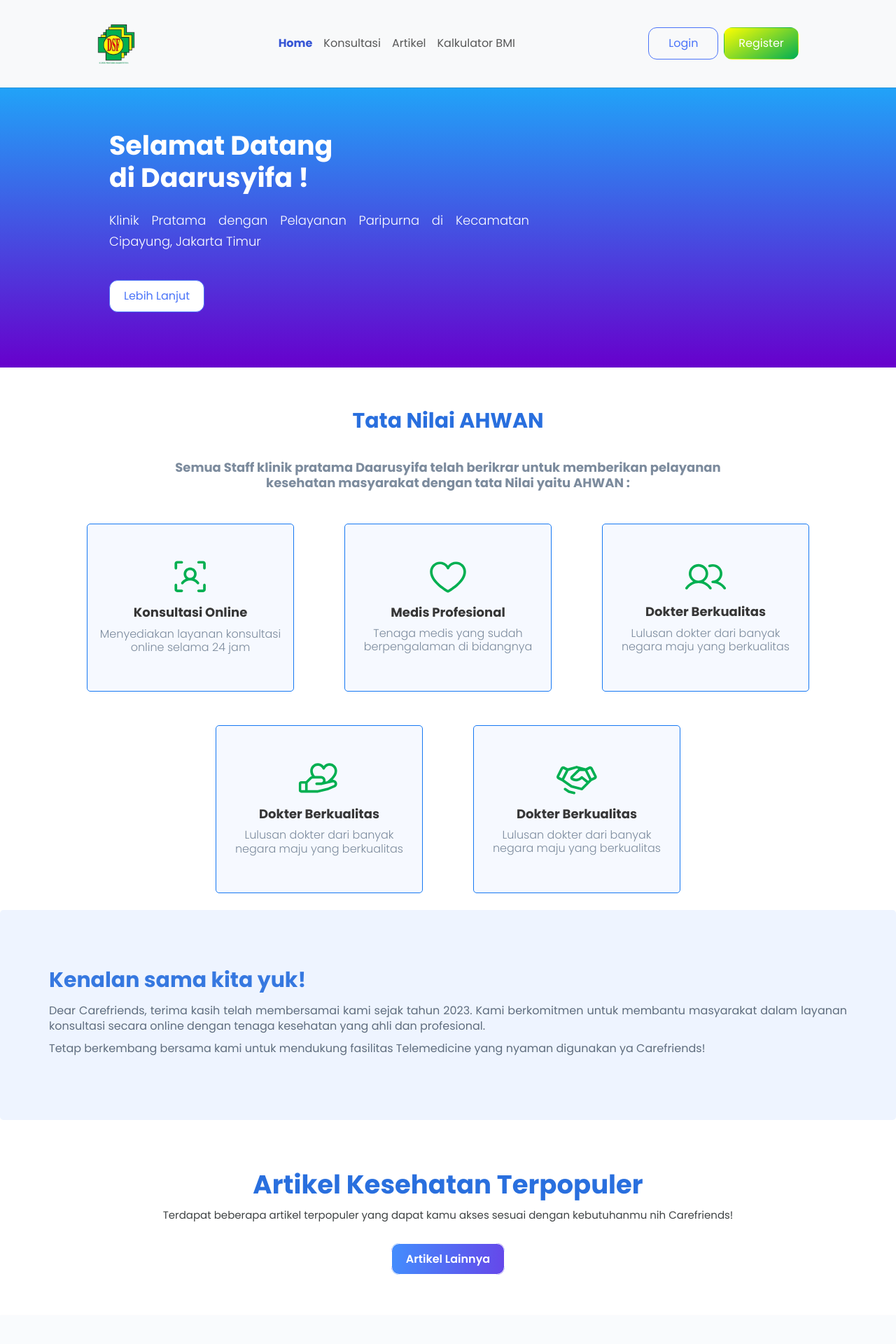
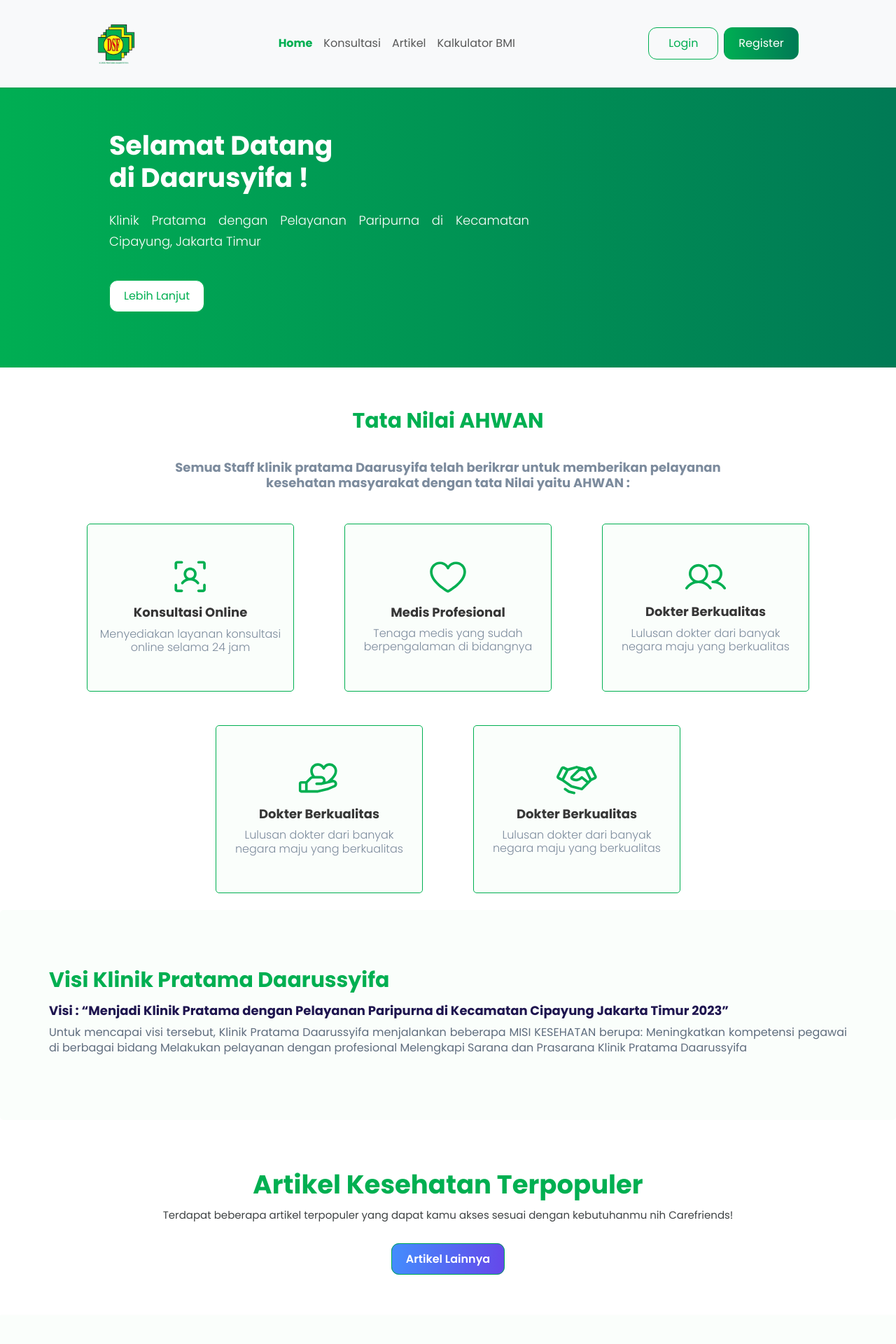
Before and after one commit to alfitosans/klinik-daarusyifa, a React (Vite) app: page / in a window 1280 px wide. Shown: the top 1920 px of the page at 70% size. Built offline with nearby package versions, Linux system fonts and the light colour scheme; no server answers.

Commit message:
update UI

```diff
--- a/src/components/Footer.jsx
+++ b/src/components/Footer.jsx
@@ -73,9 +73,9 @@
                 <div className="fw-2 d-flex flex-column gap-2">
                   <h5 className="text-carevul ">Kontak Kami</h5>
 
-                  <span className="fw-normal">Carevul@help.com </span>
+                  <span className="fw-normal">pratamadsf@gmail.com</span>
 
-                  <span>Sumatra, Indonesia</span>
+                  <span>Jl. Monumen Pancasila Sakti No.45, Jaktim</span>
                   <span>0822-8903-9601</span>
                 </div>
               </div>
--- a/src/components/Landing.jsx
+++ b/src/components/Landing.jsx
@@ -154,16 +154,17 @@
             <div className="card-introduction d-flex align-center justify-center">
               <img src={Pict2} className="Character2" alt="" />
               <div className="desc">
-                <h2>Kenalan sama kita yuk!</h2>
+                <h2>Visi Klinik Pratama Daarussyifa </h2>
+                <h5>
+                  Visi : “Menjadi Klinik Pratama dengan Pelayanan Paripurna di
+                  Kecamatan Cipayung Jakarta Timur 2023”
+                </h5>
                 <p>
-                  Dear Carefriends, terima kasih telah membersamai kami sejak
-                  tahun 2023. Kami berkomitmen untuk membantu masyarakat dalam
-                  layanan konsultasi secara online dengan tenaga kesehatan yang
-                  ahli dan profesional.
-                </p>
-                <p>
-                  Tetap berkembang bersama kami untuk mendukung fasilitas
-                  Telemedicine yang nyaman digunakan ya Carefriends!
+                  Untuk mencapai visi tersebut, Klinik Pratama Daarussyifa
+                  menjalankan beberapa MISI KESEHATAN berupa: Meningkatkan
+                  kompetensi pegawai di berbagai bidang Melakukan pelayanan
+                  dengan profesional Melengkapi Sarana dan Prasarana Klinik
+                  Pratama Daarussyifa
                 </p>
               </div>
             </div>
--- a/src/index.css
+++ b/src/index.css
@@ -1,5 +1,5 @@
 .text-carevul {
-  color: #4b74f8 !important;
+  color: rgba(0, 175, 81, 1) !important;
 }
 
 .border-carevul {
@@ -8,10 +8,11 @@
 
 .color-carevul-gradient {
   background-image: linear-gradient(
-    150deg,
-    rgba(255, 255, 1, 1),
-    rgba(0, 174, 83, 1)
+    to right,
+    rgba(0, 174, 83, 1),
+    rgba(0, 122, 85, 1)
   );
+
   /* transition-delay: 900s; */
 
   transition: 100;
@@ -19,10 +20,11 @@
 
 .color-carevul-gradient:hover {
   background-image: linear-gradient(
-    150deg,
-    rgba(255, 255, 1, 1),
-    rgba(0, 174, 83, 1)
+    to right,
+    rgba(0, 174, 83, 1),
+    rgba(0, 122, 85, 1)
   );
+
   /* border: 6px solid #3655D5; */
   box-shadow: 0px 0px 5px rgba(0, 0, 0, 0.9);
   /* height: 100px; */
@@ -30,8 +32,8 @@
 
 .banner-landing {
   background-image: linear-gradient(
-    150deg,
-    rgba(255, 255, 1, 1),
-    rgba(0, 174, 83, 1)
+    to right,
+    rgba(0, 174, 83, 1),
+    rgba(0, 122, 85, 1)
   );
 }
--- a/src/pages/ArticleLanding.jsx
+++ b/src/pages/ArticleLanding.jsx
@@ -21,7 +21,9 @@
         </Container>
       </section>
       <div className="text-center">
-        <Link to={"/articlehome"} className="logindong main-button">Artikel Lainnya</Link>
+        <Link to={"/articlehome"} className="logindong main-button">
+          Artikel Lainnya
+        </Link>
       </div>
     </>
   );
--- a/src/styles/Landing.css
+++ b/src/styles/Landing.css
@@ -110,6 +110,7 @@
 }
 
 .btn {
+  color: rgba(0, 175, 81, 1);
   min-width: 100px;
   text-align: center;
   text-decoration: none;
@@ -120,24 +121,33 @@
 }
 
 .btn-secondary {
-  border: 2px solid #296fde;
-  color: #296fde;
+  border: 2px solid rgba(0, 175, 81, 1);
+  color: rgba(0, 175, 81, 1);
   background: #ffffff;
 }
 
 .btn-secondary:hover {
-  border: 2px solid #7c1add;
-  color: #7c1add;
+  border: 2px solid
+    linear-gradient(to right, rgba(0, 174, 83, 1), rgba(0, 122, 85, 1));
+  color: linear-gradient(to right, rgba(0, 174, 83, 1), rgba(0, 122, 85, 1));
   box-sizing: border-box;
 }
 
 .btn-primary {
   color: #fff;
-  background: linear-gradient(96.14deg, rgba(0, 175, 81, 1));
+  background: linear-gradient(
+    to right,
+    rgba(0, 174, 83, 1),
+    rgba(0, 122, 85, 1)
+  );
 }
 
 .btn-primary:hover {
-  background: linear-gradient(96.14deg, rgba(0, 175, 81, 1));
+  background: linear-gradient(
+    to right,
+    rgba(0, 174, 83, 1),
+    rgba(0, 122, 85, 1)
+  );
 }
 
 nav ul {
@@ -159,7 +169,7 @@
 
 nav ul li a:hover {
   /* font-weight: bold; */
-  color: #296fde;
+  color: rgba(0, 175, 81, 1);
 }
 
 footer li {
@@ -174,7 +184,11 @@
   color: #1e293b;
   width: auto;
   height: 400px;
-  background: linear-gradient(#21a3f8, #6700cc);
+  background-image: linear-gradient(
+    to right,
+    rgba(0, 174, 83, 1),
+    rgba(0, 122, 85, 1)
+  );
 }
 
 .hero-container div {
@@ -217,7 +231,7 @@
 }
 
 .a-text {
-  color: #296fde;
+  color: rgba(0, 175, 81, 1);
   font-size: 30px;
   justify-content: center;
   padding: 10px 0 30px 0;
@@ -240,7 +254,7 @@
 
 .card {
   overflow: hidden;
-  background-color: #f9fbfd;
+  background-color: rgba(0, 175, 81, 0.02);
   display: flex;
   flex-direction: column;
   border: 0.5px solid #e6e9ec;
@@ -276,8 +290,8 @@
 }
 
 .card-service {
-  border: #1678f2 solid 1px;
-  background-color: #f6f9ff;
+  border: rgba(0, 175, 81, 1) solid 1px;
+  background-color: rgba(0, 175, 81, 0.02);
   min-height: 240px;
   border-radius: 5px;
 }
@@ -297,13 +311,13 @@
 }
 .card-introduction h2 {
   font-size: 30px;
-  color: #3678e0;
+  color: rgba(0, 175, 81, 1);
   margin-bottom: 15px;
 }
 
 .card-introduction {
   width: 100%;
-  background-color: #eef4ff;
+  background-color: rgba(0, 175, 81, 0.02);
   min-height: 300px;
   padding: 20px 70px;
   border-radius: 5px;
@@ -325,7 +339,7 @@
 }
 
 .btn-art {
-  color: #296fde;
+  color: rgba(0, 175, 81, 1);
   font-weight: 600;
   min-width: 100px;
   text-decoration: none;
@@ -378,7 +392,7 @@
 }
 
 .footer-content h4 {
-  color: #1678f2;
+  color: rgba(0, 175, 81, 1);
 }
 
 .footer-content ul {
--- a/src/styles/Navbar.css
+++ b/src/styles/Navbar.css
@@ -6,16 +6,20 @@
   font-family: "Poppins", sans-serif;
 }
 .logindong {
-  border: 1px solid !important;
+  border: rgba(0, 175, 81, 1) 1px solid !important;
 }
 
 .logindong:hover {
-  background-image: linear-gradient(150deg, #3a8ef6, #7c1add) !important;
+  background-image: linear-gradient(
+    to right,
+    rgba(0, 174, 83, 1),
+    rgba(0, 122, 85, 1)
+  ) !important;
   color: white !important;
 }
 
 .active {
-  color: #3655d5 !important;
+  color: rgba(0, 175, 81, 1) !important;
   font-weight: 700 !important;
 }
 
@@ -60,19 +64,19 @@
   text-decoration: none;
   text-transform: capitalize;
   font-weight: 600;
-  border: 1px solid #3655d5;
+  border: 1px solid rgba(0, 175, 81, 1);
   border-radius: 11.25px;
   transition: 0.5s ease-in-out;
 }
 
 .main-button:hover {
   background: white;
-  color: #3655d5;
+  color: rgba(0, 175, 81, 1);
 }
 
 .main-button-register {
   background-color: 0e90E4;
-  color: #3655d5;
+  color: rgba(0, 175, 81, 1);
   padding: 10px 20px;
   text-decoration: none;
   text-transform: capitalize;
@@ -84,7 +88,7 @@
 
 .main-button-register:hover {
   background: linear-gradient(96.14deg, #3f95ff -10.84%, #7c1add 164.3%);
-  border: 1px solid #3655d5;
+  border: 1px solid rgba(0, 175, 81, 1);
   color: white;
 }
 
@@ -109,7 +113,7 @@
 .navbar-nav li a:hover {
   background-color: #ffffff;
   border-radius: 11.25px;
-  border: 1px solid #296fde;
+  border: 1px solid rgba(0, 175, 81, 1);
 }
 
 #banner {
@@ -136,7 +140,7 @@
     text-align: center;
     background-color: #ffffff;
     border-radius: 11.25px;
-    border: 1px solid #296fde;
+    border: rgba(0, 175, 81, 1) 1px solid;
   }
 }
 
@@ -159,7 +163,7 @@
     text-align: center;
     background-color: #ffffff;
     border-radius: 11.25px;
-    border: 1px solid #296fde;
+    border: 1px solid rgba(0, 175, 81, 1);
   }
   .navbar-collapse {
     background: white;
--- a/src/styles/article-home.css
+++ b/src/styles/article-home.css
@@ -39,13 +39,18 @@
 }
 
 .main-button {
-  background: linear-gradient(96.14deg, #3f95ff -10.84%, #7c1add 164.3%);
+  background-image: linear-gradient(
+    to right,
+    rgba(0, 174, 83, 1),
+    rgba(0, 122, 85, 1)
+  );
+
   color: white;
   padding: 10px 20px;
   text-decoration: none;
   text-transform: capitalize;
   font-weight: 600;
-  border: 1px solid #3655d5;
+  border: 1px solid rgba(0, 175, 81, 1);
   border-radius: 11.25px;
   transition: 0.5s ease-in-out;
 }
@@ -68,7 +73,12 @@
 }
 
 .main-button-register:hover {
-  background: linear-gradient(96.14deg, #3f95ff -10.84%, #7c1add 164.3%);
+  background: linear-gradient(
+    to right,
+    rgba(0, 174, 83, 1),
+    rgba(0, 122, 85, 1)
+  );
+
   border: 1px solid #3655d5;
   color: white;
 }
@@ -81,7 +91,7 @@
 }
 
 #article-title {
-  color: #296fde;
+  color: rgba(0, 175, 81, 1);
   text-align: center;
 }
 #article-subtitle {
@@ -112,7 +122,7 @@
 }
 
 .card-body {
-  background-color: #f2f5f8;
+  background-color: rgba(0, 175, 81, 0.02);
   padding: 20px;
 }
 
@@ -133,7 +143,7 @@
 
 #card-goto-read {
   font-weight: 600;
-  color: #3655d5;
+  color: rgba(0, 175, 81, 1);
   font-size: 15px;
   text-decoration: none;
 }
@@ -144,7 +154,7 @@
 @media (max-width: 991px) {
   .social-media {
     font-size: 20px;
-    color: #296fde;
+    color: rgba(0, 175, 81, 1);
     width: 60%;
   }
 
@@ -163,7 +173,7 @@
   }
   .social-media {
     font-size: 20px;
-    color: #296fde;
+    color: rgba(0, 175, 81, 1);
     width: 60%;
   }
 
--- a/src/styles/category-doctor.css
+++ b/src/styles/category-doctor.css
@@ -39,11 +39,9 @@
   display: flex;
   flex-wrap: wrap;
   padding: -50px;
-
 }
 
 #card {
-
 }
 
 #gradient-bg {
@@ -52,7 +50,7 @@
   left: 0;
   bottom: 0;
   right: 0;
-    background-image: linear-gradient(rgba(0,0,0,0) , rgba(0,0,0, .3));
+  background-image: linear-gradient(rgba(0, 0, 0, 0), rgba(0, 0, 0, 0.3));
   padding-left: 20px;
   padding-right: 20px;
   display: flex;
--- a/src/styles/footer.css
+++ b/src/styles/footer.css
@@ -40,11 +40,11 @@
 
 /* For Footer */
 .text-carevul {
-  color: #296fde;
+  color: rgba(0, 175, 81, 1);
 }
 
 .bg-color-footer {
-  background-color: #f9fbfd;
+  background-color: rgba(0, 175, 81, 0.02);
 }
 
 .text-gray {
@@ -59,7 +59,7 @@
 
 .social-media {
   font-size: 30px;
-  color: #296fde;
+  color: rgba(0, 175, 81, 1);
   width: 60%;
 }
 
@@ -82,7 +82,7 @@
 @media (max-width: 991px) {
   .social-media {
     font-size: 20px;
-    color: #296fde;
+    color: rgba(0, 175, 81, 1);
     width: 60%;
   }
 }
@@ -98,6 +98,6 @@
 }
 .social-media {
   font-size: 20px;
-  color: #296fde;
+  color: rgba(0, 175, 81, 1);
   width: 60%;
 }
--- a/src/styles/loginregis.css
+++ b/src/styles/loginregis.css
@@ -160,17 +160,7 @@
 }
 
 .bg-color {
-  /* background: linear-gradient(
-    180deg,
-    #6cc5fe 0%,
-    #5bbaff 6.71%,
-    #43acfc 15.06%,
-    #3081ef 32.56%,
-    #4a7bf0 47.46%,
-    #4e39db 77.4%,
-    #5d18d2 86.4%,
-    #6700cc 100%
-  ); */
+  background: linear-gradient(rgba(0, 175, 81, 0.02));
 }
 
 .login-right img {
--- a/src/styles/readmore.css
+++ b/src/styles/readmore.css
@@ -105,7 +105,6 @@
 
 .body-more:hover {
   transform: scale(1.05);
-
 }
 
 .card-title {
@@ -117,7 +116,7 @@
 
 #card-goto-read {
   font-weight: 600;
-  color: #3655d5;
+  color: rgba(0, 175, 81, 1);
   font-size: 14px;
   text-decoration: none;
 }
```
Lines whose indentation alone changed are shown as unchanged.
